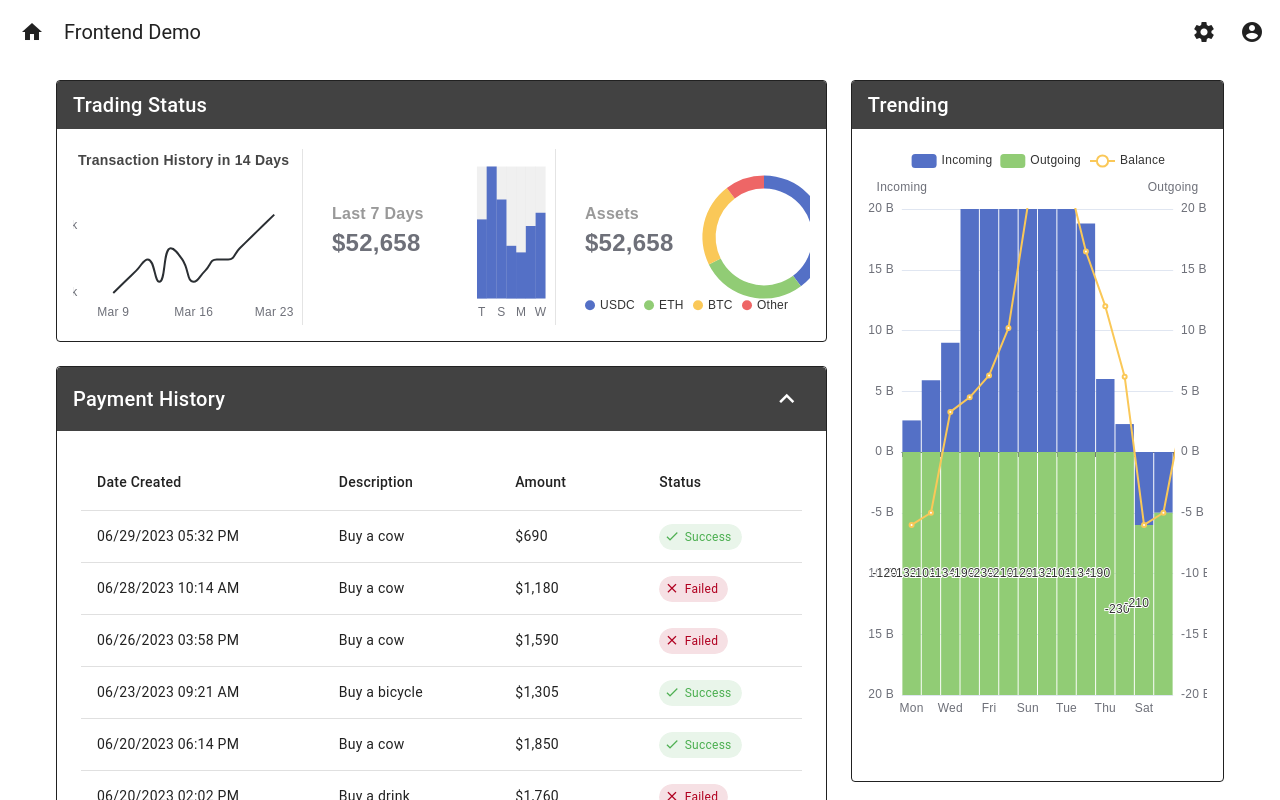
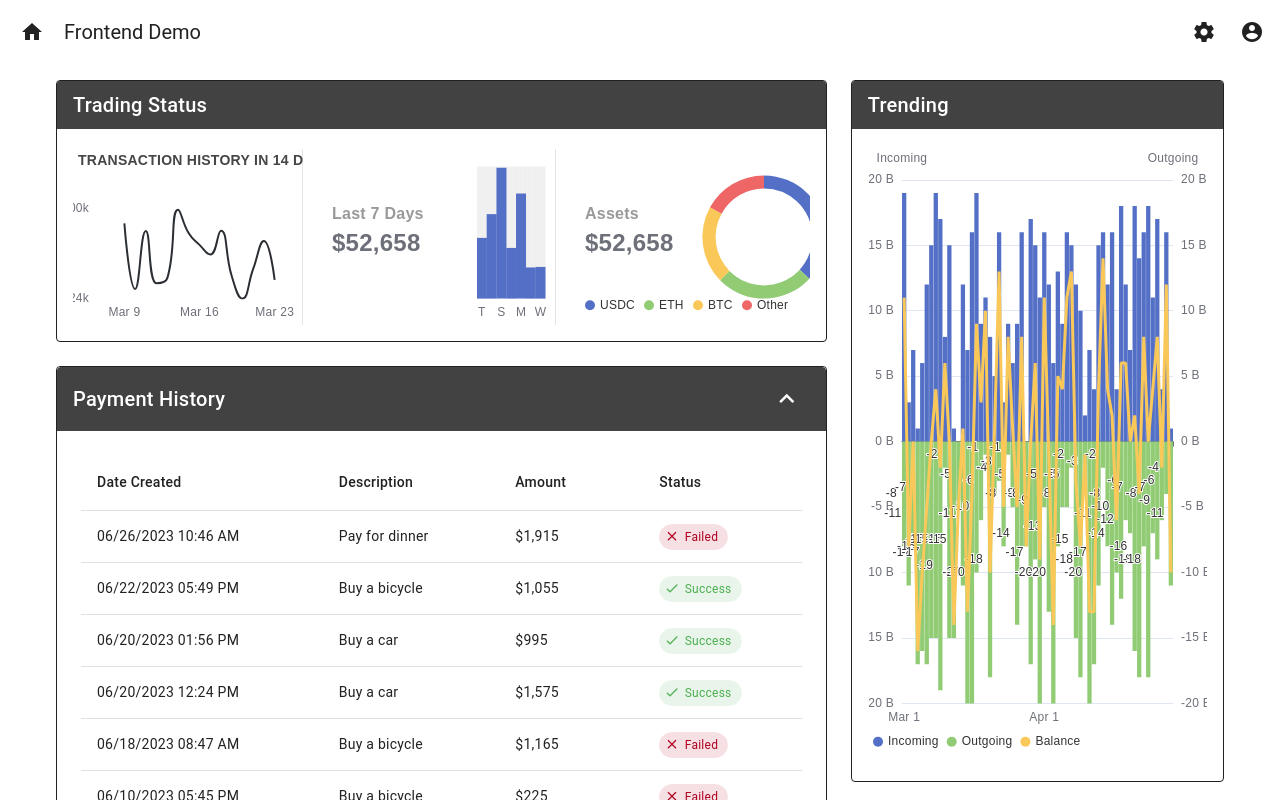
Before and after one commit to DriftKingTW/frontend-demo, a Vue app: page / in a window 1280 px wide. Shown: the top 800 px of the page. Built offline with nearby package versions, Linux system fonts and the light colour scheme.

Commit message:
feat: add random data to the chart

```diff
--- a/src/components/echarts/BarChart.vue
+++ b/src/components/echarts/BarChart.vue
@@ -13,10 +13,32 @@ import { CanvasRenderer } from "echarts/renderers";
 
 use([GridComponent, BarChart, CanvasRenderer]);
 
+const props = defineProps({
+  data: {
+    type: Array,
+    required: true,
+  },
+  legends: {
+    type: Array,
+    required: true,
+  },
+  title: {
+    type: String,
+    required: false,
+    default: "",
+  },
+  subtitle: {
+    type: String,
+    required: false,
+    default: "",
+  },
+});
+
 const option = ref({
   title: {
-    text: "Last 7 Days",
-    subtext: "$52,658",
+    show: props.title.length > 0 || props.subtitle.length > 0,
+    text: props.title,
+    subtext: props.subtitle,
     top: "30%",
     textStyle: {
       fontSize: 16,
@@ -45,7 +67,7 @@ const option = ref({
     axisTick: {
       show: false,
     },
-    data: ["T", "F", "S", "S", "M", "T", "W"],
+    data: props.legends,
   },
   yAxis: {
     type: "value",
@@ -53,7 +75,7 @@ const option = ref({
   },
   series: [
     {
-      data: [120, 200, 150, 80, 70, 110, 130],
+      data: props.data,
       type: "bar",
       showBackground: true,
       backgroundStyle: {},
--- a/src/components/echarts/LineBarChart.vue
+++ b/src/components/echarts/LineBarChart.vue
@@ -24,6 +24,29 @@ use([
   CanvasRenderer,
 ]);
 
+const props = defineProps({
+  barData1: {
+    type: Array,
+    required: true,
+  },
+  barData2: {
+    type: Array,
+    required: true,
+  },
+  lineData: {
+    type: Array,
+    required: true,
+  },
+  dataLegends: {
+    type: Array,
+    required: true,
+  },
+  legends: {
+    type: Array,
+    required: true,
+  },
+});
+
 const option = ref({
   tooltip: {
     trigger: "axis",
@@ -34,30 +57,34 @@ const option = ref({
       },
     },
   },
+  grid: {
+    bottom: "10%",
+    top: "5%",
+  },
   legend: {
-    data: ["Incoming", "Outgoing", "Balance"],
+    data: props.dataLegends,
+    left: "start",
+    bottom: "2%",
+    itemWidth: 10,
+    itemHeight: 10,
+    icon: "circle",
   },
   xAxis: [
     {
       type: "category",
-      data: [
-        "Mon",
-        "Tue",
-        "Wed",
-        "Thu",
-        "Fri",
-        "Sat",
-        "Sun",
-        "Mon",
-        "Tue",
-        "Wed",
-        "Thu",
-        "Fri",
-        "Sat",
-        "Sun",
-      ],
+      data: props.legends,
       axisPointer: {
         type: "shadow",
+      },
+      axisLabel: {
+        interval: 30,
+        formatter: function (value) {
+          const date = new Date(value);
+          return date.toLocaleString("en-US", {
+            month: "short",
+            day: "numeric",
+          });
+        },
       },
     },
   ],
@@ -94,10 +121,7 @@ const option = ref({
           return value + " B";
         },
       },
-      data: [
-        2.6, 5.9, 9.0, 26.4, 28.7, 70.7, 175.6, 182.2, 48.7, 18.8, 6.0, 2.3, -6,
-        -5, 3.3, 4.5, 6.3, 10.2, 20.3, 23.4, 23.0, 16.5, 12.0, 6.2,
-      ],
+      data: props.barData1,
     },
     {
       name: "Outgoing",
@@ -113,24 +137,22 @@ const option = ref({
           return value + " B";
         },
       },
-      data: [
-        -120, -132, -101, -134, -190, -230, -210, -120, -132, -101, -134, -190,
-        -230, -210,
-      ],
+      data: props.barData2,
     },
     {
       name: "Balance",
       type: "line",
-      yAxisIndex: 1,
+      showSymbol: false,
+      lineStyle: {
+        width: 3,
+      },
+      symbolSize: 10,
       tooltip: {
         valueFormatter: function (value) {
           return value + " B";
         },
       },
-      data: [
-        -6, -5, 3.3, 4.5, 6.3, 10.2, 20.3, 23.4, 23.0, 16.5, 12.0, 6.2, -6, -5,
-        3.3, 4.5, 6.3, 10.2, 20.3, 23.4, 23.0, 16.5, 12.0, 6.2,
-      ],
+      data: props.lineData,
     },
   ],
 });
--- a/src/components/echarts/LineSmooth.vue
+++ b/src/components/echarts/LineSmooth.vue
@@ -23,15 +23,32 @@ use([
   CanvasRenderer,
 ]);
 
+const props = defineProps({
+  data: {
+    type: Array,
+    required: true,
+  },
+  legends: {
+    type: Array,
+    required: true,
+  },
+  title: {
+    type: String,
+    required: false,
+    default: "",
+  },
+});
+
 const option = ref({
   title: {
-    text: "Transaction History in 14 Days",
+    show: props.title.length > 0,
+    text: props.title.toUpperCase(),
     textStyle: {
       fontSize: 14,
     },
   },
   grid: {
-    left: "15%",
+    left: "20%",
     bottom: "15%",
   },
   confine: true,
@@ -39,7 +56,12 @@ const option = ref({
     trigger: "axis",
     formatter: function (params) {
       return (
-        params[0].name +
+        new Date(params[0].name).toLocaleString("en-US", {
+          weekday: "long",
+          month: "long",
+          day: "numeric",
+          year: "numeric",
+        }) +
         "<br />" +
         params[0].marker +
         "Transactions: <b>" +
@@ -60,31 +82,25 @@ const option = ref({
     },
     axisLabel: {
       interval: 6,
+      formatter: function (value) {
+        const date = new Date(value);
+        return date.toLocaleString("en-US", {
+          month: "short",
+          day: "numeric",
+        });
+      },
     },
-    data: [
-      "Mar 9",
-      "Mar 10",
-      "Mar 11",
-      "Mar 12",
-      "Mar 13",
-      "Mar 14",
-      "Mar 15",
-      "Mar 16",
-      "Mar 17",
-      "Mar 18",
-      "Mar 19",
-      "Mar 20",
-      "Mar 21",
-      "Mar 22",
-      "Mar 23",
-    ],
+    data: props.legends,
   },
   yAxis: {
-    type: "category",
+    type: "value",
+    splitNumber: 0.5,
+    min: function (value) {
+      return value.min;
+    },
     axisLabel: {
       hideOverlap: false,
       margin: 30,
-      interval: 5,
       formatter: function (value, index) {
         return value / 1000 + "k";
       },
@@ -101,10 +117,7 @@ const option = ref({
   },
   series: [
     {
-      data: [
-        820000, 932000, 901000, 934000, 932000, 2000000, 934000, 932000, 901000,
-        934000, 934000, 2000000, 1630000, 2100000, 2300000,
-      ],
+      data: props.data,
       type: "line",
       showSymbol: false,
       smooth: true,
--- a/src/components/echarts/PieChart.vue
+++ b/src/components/echarts/PieChart.vue
@@ -23,10 +23,28 @@ use([
   CanvasRenderer,
 ]);
 
+const props = defineProps({
+  data: {
+    type: Array,
+    required: true,
+  },
+  title: {
+    type: String,
+    required: false,
+    default: "",
+  },
+  subtitle: {
+    type: String,
+    required: false,
+    default: "",
+  },
+});
+
 const option = ref({
   title: {
-    text: "Assets",
-    subtext: "$52,658",
+    show: props.title.length > 0 || props.subtitle.length > 0,
+    text: props.title,
+    subtext: props.subtitle,
     top: "30%",
     textStyle: {
       fontSize: 16,
@@ -68,12 +86,7 @@ const option = ref({
       labelLine: {
         show: false,
       },
-      data: [
-        { value: 1048, name: "USDC" },
-        { value: 735, name: "ETH" },
-        { value: 580, name: "BTC" },
-        { value: 272, name: "Other" },
-      ],
+      data: props.data,
     },
   ],
 });
--- a/src/views/Home.vue
+++ b/src/views/Home.vue
@@ -15,6 +15,22 @@ const headers = ref([
   { title: "Status", key: "status" },
 ]);
 const paymentHistory = reactive([]);
+const transactionHistoryChartData = reactive([]);
+const transactionHistoryChartDate = reactive([]);
+const transactionHistoryChartKey = ref(0);
+
+const lastSevenDaysChartData = reactive([]);
+const lastSevenDaysChartDate = reactive([]);
+const lastSevenDaysChartKey = ref(0);
+
+const assetsChartData = reactive([]);
+const assetsChartKey = ref(0);
+
+const trendingChartIncomingData = reactive([]);
+const trendingChartOutgoingData = reactive([]);
+const trendingChartBalanceData = reactive([]);
+const trendingChartDate = reactive([]);
+const trendingChartKey = ref(0);
 
 // --- Functions ---
 /**
@@ -78,12 +94,94 @@ const tableScrollLoad = ({ done }) => {
   }, 1000);
 };
 
+/**
+ * Fetch sample data for charts
+ * @param {void}
+ * @return {void}
+ */
+const fetchSampleData = async () => {
+  // Generate random data for transaction history chart
+  const startDate = new Date(2024, 2, 9);
+  const endDate = new Date(2024, 2, 23);
+  const dateRange = Array.from(
+    { length: (endDate - startDate) / (24 * 60 * 60 * 1000) + 1 },
+    (_, i) => new Date(startDate.getTime() + i * 24 * 60 * 60 * 1000)
+  );
+  transactionHistoryChartDate.push(...dateRange);
+
+  // random value from 1000k to 2000k, and the value can be divided by 50k
+  transactionHistoryChartData.push(
+    ...Array.from(
+      { length: dateRange.length },
+      () => Math.floor(Math.random() * 2000 + 1000) * 1000
+    )
+  );
+  transactionHistoryChartKey.value++;
+
+  // Generate random data for last 7 days chart
+  lastSevenDaysChartData.push(
+    ...Array.from({ length: 7 }, () => Math.floor(Math.random() * 200 + 50))
+  );
+  lastSevenDaysChartDate.push(...["T", "F", "S", "S", "M", "T", "W"]);
+  lastSevenDaysChartKey.value++;
+
+  // Add sample data to assets chart
+  assetsChartData.push(
+    ...[
+      {
+        value: 1048,
+        name: "USDC",
+      },
+      {
+        value: 735,
+        name: "ETH",
+      },
+      {
+        value: 580,
+        name: "BTC",
+      },
+      {
+        value: 484,
+        name: "Other",
+      },
+    ]
+  );
+  assetsChartKey.value++;
+
+  // Generate random data for trending chart
+  trendingChartIncomingData.push(
+    ...Array.from({ length: 60 }, () => Math.floor(Math.random() * 20))
+  );
+  trendingChartOutgoingData.push(
+    ...Array.from({ length: 60 }, () => Math.floor(Math.random() * 20) - 20)
+  );
+  // Calculate balance data
+  trendingChartBalanceData.push(
+    ...trendingChartIncomingData.map((incoming, index) => {
+      return incoming + trendingChartOutgoingData[index];
+    })
+  );
+  // Generate date range
+  trendingChartDate.push(
+    ...Array.from({ length: 60 }, (_, i) => {
+      const date = new Date(2024, 2, 1 + i);
+      return date.toLocaleString("en-US", {
+        month: "short",
+        day: "numeric",
+      });
+    })
+  );
+  trendingChartKey.value++;
+};
+
 // --- Lifecycle Hooks ---
 
 onMounted(() => {
   // Add sample data to paymentHistory
   paymentHistory.push(...generateRandomData());
   paymentHistory.sort((a, b) => new Date(b.date) - new Date(a.date));
+
+  fetchSampleData();
 });
 </script>
 
@@ -102,15 +200,34 @@ onMounted(() => {
               <v-card-text>
                 <v-row class="mt-2">
                   <v-col cols="4" class="d-flex figures-row">
-                    <LineSmooth class="fill-height" />
+                    <LineSmooth
+                      title="Transaction History in 14 Days"
+                      :data="transactionHistoryChartData"
+                      :legends="transactionHistoryChartDate"
+                      :key="transactionHistoryChartKey"
+                      class="fill-height"
+                    />
                     <v-divider vertical></v-divider>
                   </v-col>
                   <v-col cols="4" class="d-flex figures-row">
-                    <BarChart class="fill-height" />
+                    <BarChart
+                      title="Last 7 Days"
+                      subtitle="$52,658"
+                      class="fill-height"
+                      :data="lastSevenDaysChartData"
+                      :legends="lastSevenDaysChartDate"
+                      :key="lastSevenDaysChartKey"
+                    />
                     <v-divider vertical></v-divider>
                   </v-col>
                   <v-col cols="4" class="d-flex figures-row">
-                    <PieChart class="fill-height" />
+                    <PieChart
+                      title="Assets"
+                      subtitle="$52,658"
+                      class="fill-height"
+                      :data="assetsChartData"
+                      :key="assetsChartKey"
+                    />
                   </v-col>
                 </v-row>
               </v-card-text>
@@ -179,7 +296,15 @@ onMounted(() => {
           <v-card-text>
             <v-row class="mt-2">
               <v-col cols="12" style="height: 80vh">
-                <LineBarChart class="chart" />
+                <LineBarChart
+                  class="chart"
+                  :barData1="trendingChartIncomingData"
+                  :barData2="trendingChartOutgoingData"
+                  :lineData="trendingChartBalanceData"
+                  :legends="trendingChartDate"
+                  :dataLegends="['Incoming', 'Outgoing', 'Balance']"
+                  :key="trendingChartKey"
+                />
               </v-col>
             </v-row>
           </v-card-text>
```
